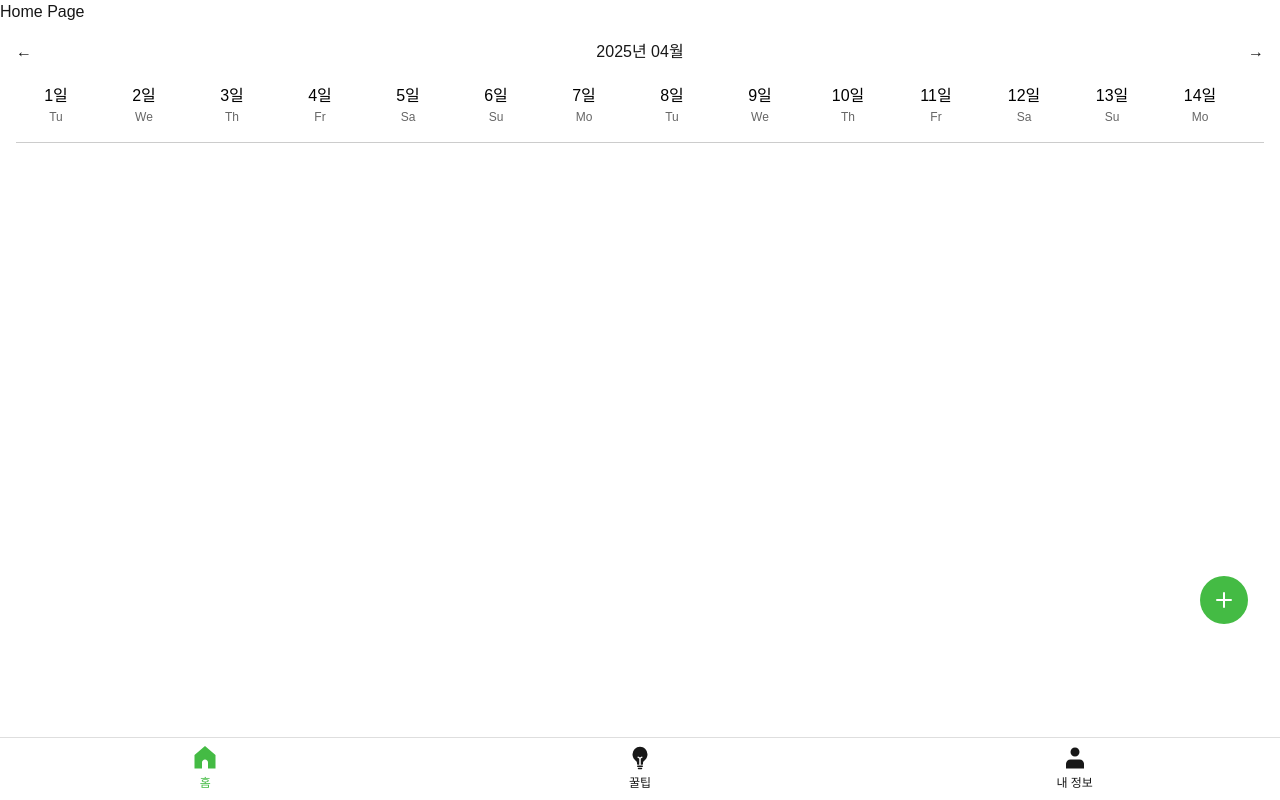
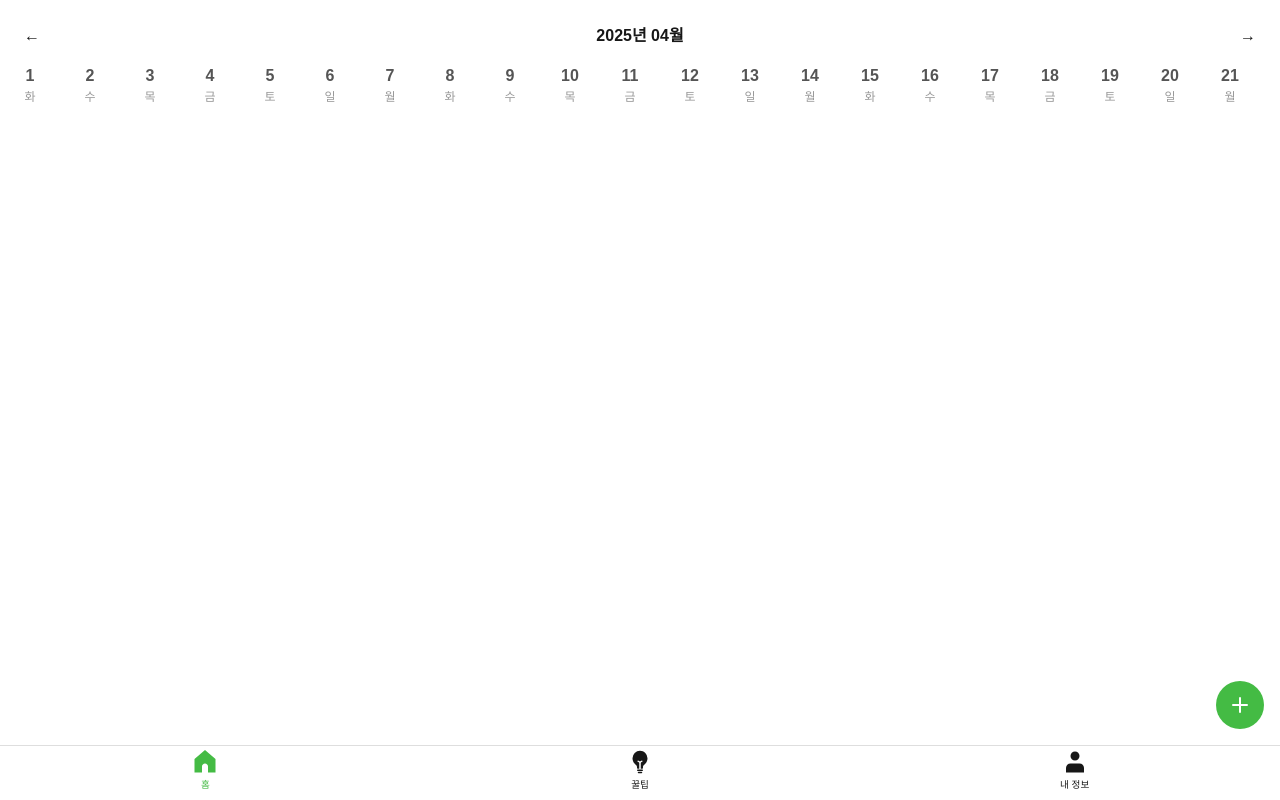
Before and after one commit to Chajy39/diet_calender_renew, a Next.js app: page /home in a window 1280 px wide. Built offline with nearby package versions, Linux system fonts and the light colour scheme.

Commit message:
bottomTabs UI / Calendar Header UI

```diff
--- a/src/app/BottomTabs.tsx
+++ b/src/app/BottomTabs.tsx
@@ -7,7 +7,7 @@ import tw from "tailwind-styled-components";
 const FooterWrap = tw.footer`w-full z-1`;
 const BottomTabWrap = tw.nav`flex justify-between items-center gap-6 border-t border-[#dedede]`;
 const TabItemWrap = tw.div`flex-1`;
-const TabItem = tw.div`flex flex-col items-center gap-1 text-[0.75rem] text-[#555555] text-semibold py-2 transition-all duration-100 ease-in-out`;
+const TabItem = tw.div`flex flex-col items-center gap-1 text-[0.6rem] text-[#555555] text-semibold pt-1 pb-2 transition-all duration-100 ease-in-out`;
 
 const BottomTabs = () => {
   const pathname = usePathname();
--- a/src/app/home/AddButton.tsx
+++ b/src/app/home/AddButton.tsx
@@ -4,7 +4,7 @@ import Image, { ImageProps } from "next/image";
 import { useState } from "react";
 import tw from "tailwind-styled-components";
 
-const ButtonWrap = tw.div`flex flex-col absolute bottom-4 right-8 items-end`;
+const ButtonWrap = tw.div`flex flex-col absolute bottom-4 right-4 items-end`;
 const OpenButton = tw.button`transition-all duration-250 ease-in-out rounded-full bg-[#44bb44]`;
 const ListWrap = tw.div`w-32 flex flex-col p-1 rounded-md shadow-md border border-[#efefef]`;
 const ListItem = tw.button`flex items-center py-2 px-3 text-[0.75rem] gap-1`;
--- a/src/app/home/CalendarHeader.tsx
+++ b/src/app/home/CalendarHeader.tsx
@@ -5,6 +5,9 @@ import isSameOrAfter from "dayjs/plugin/isSameOrAfter";
 import isSameOrBefore from "dayjs/plugin/isSameOrBefore";
 import weekday from "dayjs/plugin/weekday";
 import { useRef, useState } from "react";
+import "dayjs/locale/ko";
+
+dayjs.locale("ko");
 
 dayjs.extend(weekday);
 dayjs.extend(isSameOrAfter);
@@ -58,52 +61,41 @@ const CalendarHeader = () => {
   const days = generateDays();
 
   return (
-    <div
-      style={{ padding: "16px", maxWidth: "100%", fontFamily: "sans-serif" }}
-    >
-      <div
-        style={{ display: "flex", alignItems: "center", marginBottom: "12px" }}
-      >
-        <button onClick={handlePrevMonth}>←</button>
-        <div style={{ flex: 1, textAlign: "center" }}>
+    <div className="pt-6 pb-4">
+      <div className="flex items-center mx-4 mb-3">
+        <button className="px-2" onClick={handlePrevMonth}>
+          ←
+        </button>
+        <h3 className="flex-1 text-center font-semibold">
           {currentMonth.format("YYYY년 MM월")}
-        </div>
-        <button onClick={handleNextMonth}>→</button>
+        </h3>
+        <button className="px-2" onClick={handleNextMonth}>
+          →
+        </button>
       </div>
 
-      <div
-        ref={scrollRef}
-        // onScroll={handleScroll}
-        style={{
-          display: "flex",
-          overflowX: "auto",
-          borderBottom: "1px solid #ccc",
-          paddingBottom: "8px",
-        }}
-      >
+      <div ref={scrollRef} className="flex overflow-x-auto pb-2">
         {days.map((day) => (
-          <div
+          <button
+            className={`min-w-14 text-center mx-0.5 p-1 rounded-md ${
+              selectedDate?.isSame(day, "day")
+                ? "bg-[#44bb44] text-white"
+                : "bg-transparent text-[#555555]"
+            }`}
             key={day.format("YYYY-MM-DD")}
             onClick={() => handleDateSelect(day)}
-            style={{
-              minWidth: "80px",
-              textAlign: "center",
-              marginRight: "8px",
-              padding: "8px",
-              cursor: "pointer",
-              backgroundColor: selectedDate?.isSame(day, "day")
-                ? "#0070f3"
-                : "transparent",
-              color: selectedDate?.isSame(day, "day") ? "#fff" : "#000",
-              borderRadius: "8px",
-              flexShrink: 0,
-            }}
           >
-            <div>{day.date()}일</div>
-            <div style={{ fontSize: "12px", color: "#666" }}>
+            <h5 className="font-semibold">{day.date()}</h5>
+            <p
+              className={`text-[0.75rem] ${
+                selectedDate?.isSame(day, "day")
+                  ? "text-white"
+                  : "text-[#999999]"
+              }`}
+            >
               {day.format("dd")}
-            </div>
-          </div>
+            </p>
+          </button>
         ))}
       </div>
     </div>
--- a/src/app/home/page.tsx
+++ b/src/app/home/page.tsx
@@ -3,8 +3,7 @@ import CalendarHeader from "./CalendarHeader";
 
 const Home = () => {
   return (
-    <div className="w-f h-[80vh] relative">
-      Home Page
+    <div className="w-full h-full relative">
       <CalendarHeader />
       <AddButton />
     </div>
--- a/src/app/join/StepButton.tsx
+++ b/src/app/join/StepButton.tsx
@@ -2,7 +2,7 @@ import { JoinProps } from "@/types/FormType";
 import Image, { ImageProps } from "next/image";
 import tw from "tailwind-styled-components";
 
-const NextButtonWrap = tw.button`absolute bottom-4 right-8 p-2 rounded-lg bg-[#44bb44]`;
+const NextButtonWrap = tw.button`absolute bottom-4 right-4 p-2 rounded-lg bg-[#44bb44]`;
 const BtnImg = tw(Image)<ImageProps>``;
 const CompleteButtonWrap = tw.button`absolute bottom-4 left-8 right-8 width-auto py-2 rounded-lg bg-[#44bb44] text-white`;
 
--- a/src/app/join/page.tsx
+++ b/src/app/join/page.tsx
@@ -10,7 +10,7 @@ import SecondStep from "./SecondStep";
 import StepButton from "./StepButton";
 import { useRouter } from "next/navigation";
 
-const JoinWrap = tw.form`relative w-full h-[80vh] flex flex-col py-[15%] px-[6%] gap-8`;
+const JoinWrap = tw.form`relative w-full h-full flex flex-col py-[15%] px-[6%] gap-8`;
 
 const JoinPage = () => {
   const router = useRouter();
--- a/src/app/login/page.tsx
+++ b/src/app/login/page.tsx
@@ -7,7 +7,7 @@ import Link from "next/link";
 import { useForm } from "react-hook-form";
 import tw from "tailwind-styled-components";
 
-const FormWrap = tw.form`w-full h-[90vh] p-[10%] flex flex-col items-center justify-between`;
+const FormWrap = tw.form`w-full h-full p-[10%] flex flex-col items-center justify-between`;
 const InputForm = tw.div`w-full flex flex-col gap-6`;
 const FormInput = tw.input`w-full border-b border-[#bbbbbb] p-2 text-[0.75rem]`;
 const SubmitButton = tw.button`w-full py-3 bg-[#44bb44] text-white font-semibold rounded-md`;
--- a/src/app/page.tsx
+++ b/src/app/page.tsx
@@ -1,4 +1,4 @@
 const Home = () => {
-  return <div className="w-f h-[80vh]">MainPage</div>;
+  return <div className="w-full">MainPage</div>;
 };
 export default Home;
```
